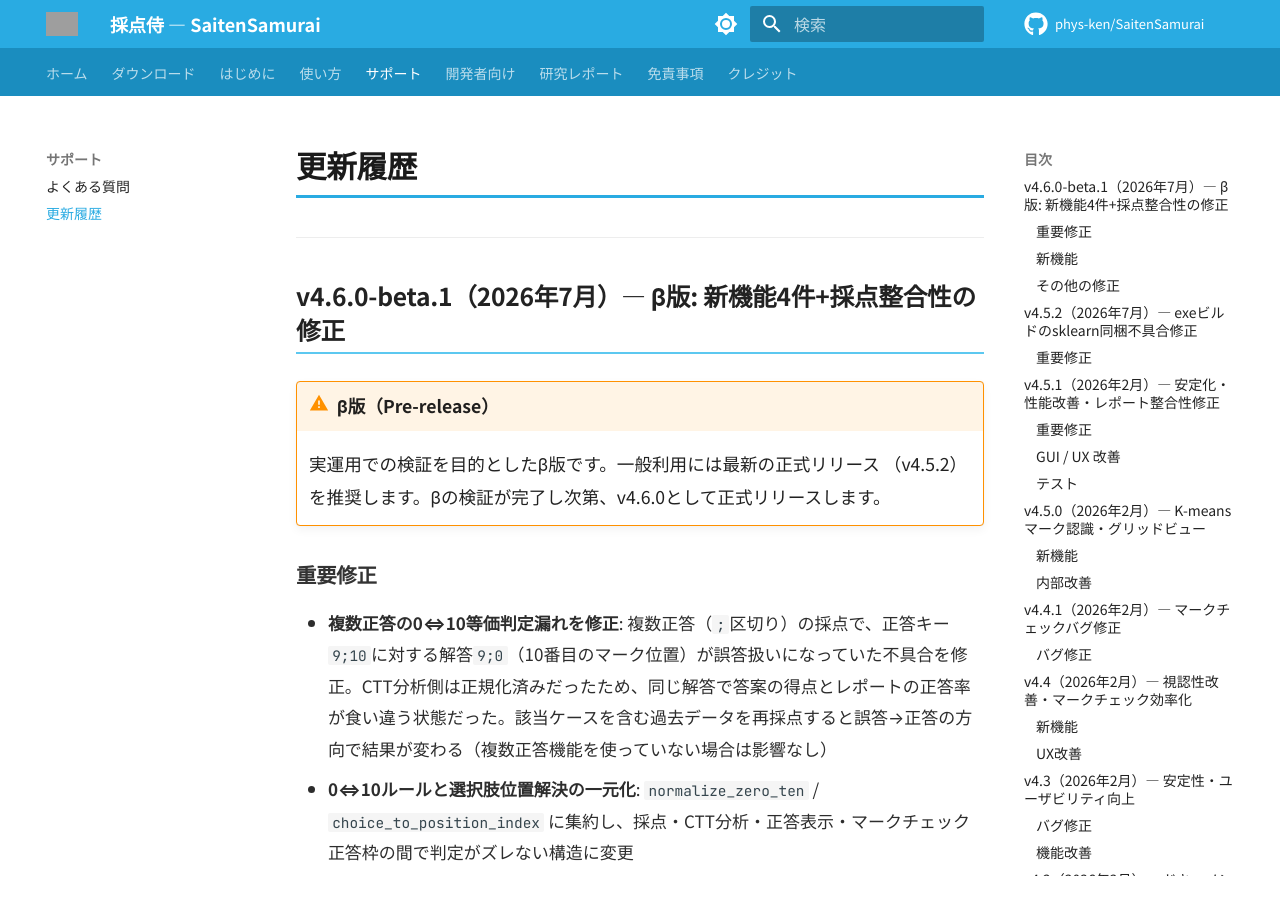
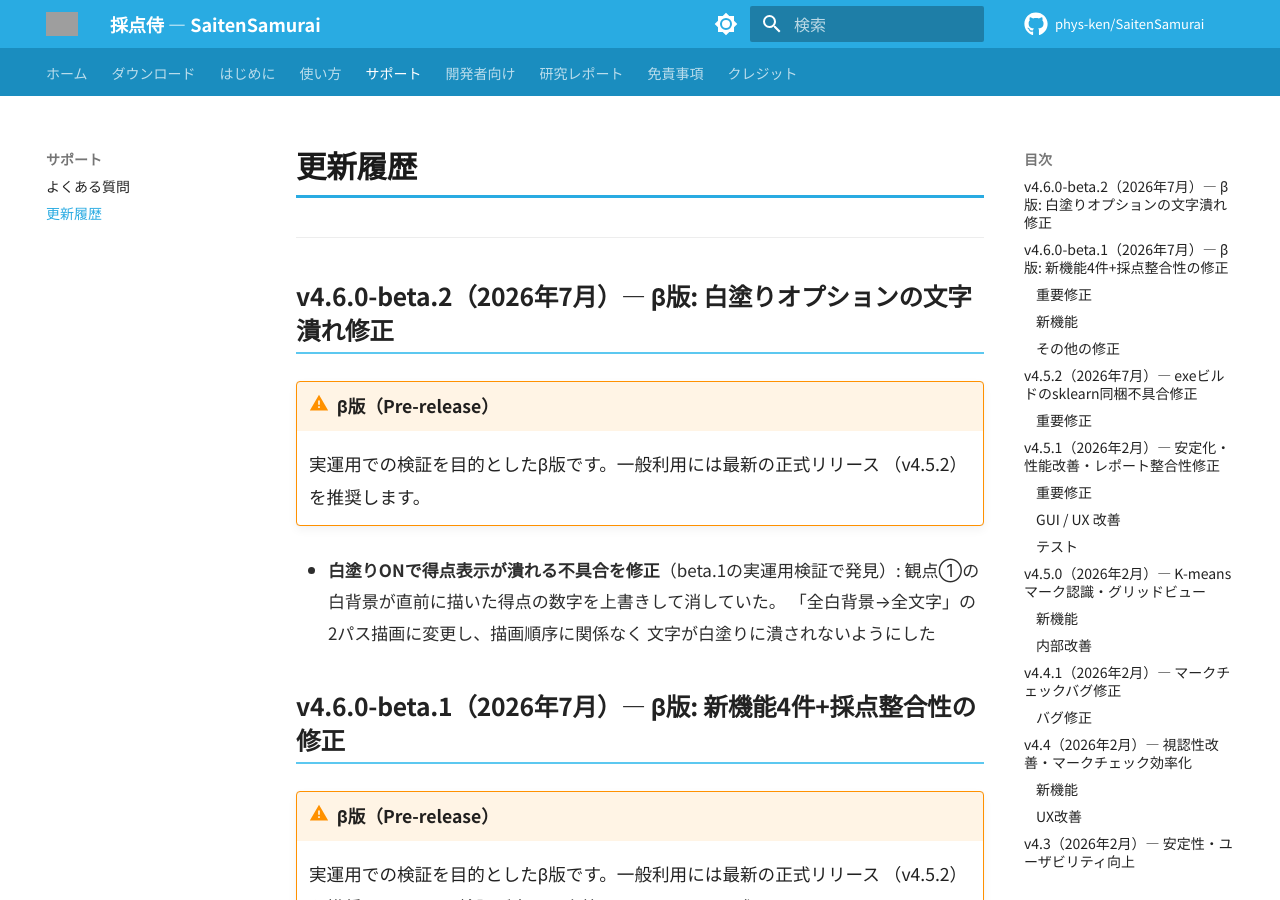
Before and after one commit to phys-ken/SaitenSamurai, an MkDocs documentation site: the page built from docs/changelog.md, in a window 1280 px wide and 900 px high. Built offline with MkDocs 1.6.1 and Material for MkDocs 9.7.7, drawn with Linux system fonts in a browser that asks for light colours; comment, search, counter and statistics services are not loaded; grey boxes are pictures that could not be loaded.

Commit message:
chore(release): v4.6.0-beta.2 — バージョン更新とchangelog追記
Co-Authored-By: Claude Fable 5 <noreply@anthropic.com>

```diff
--- a/docs/changelog.md
+++ b/docs/changelog.md
@@ -1,6 +1,17 @@
 # 更新履歴
 
 ---
+
+## v4.6.0-beta.2（2026年7月）— β版: 白塗りオプションの文字潰れ修正
+
+!!! warning "β版（Pre-release）"
+    実運用での検証を目的としたβ版です。一般利用には最新の正式リリース
+    （v4.5.2）を推奨します。
+
+- **白塗りONで得点表示が潰れる不具合を修正**（beta.1の実運用検証で発見）:
+  観点①の白背景が直前に描いた得点の数字を上書きして消していた。
+  「全白背景→全文字」の2パス描画に変更し、描画順序に関係なく
+  文字が白塗りに潰されないようにした
 
 ## v4.6.0-beta.1（2026年7月）— β版: 新機能4件+採点整合性の修正
 
```
Also changed, not shown: 2 other files.
